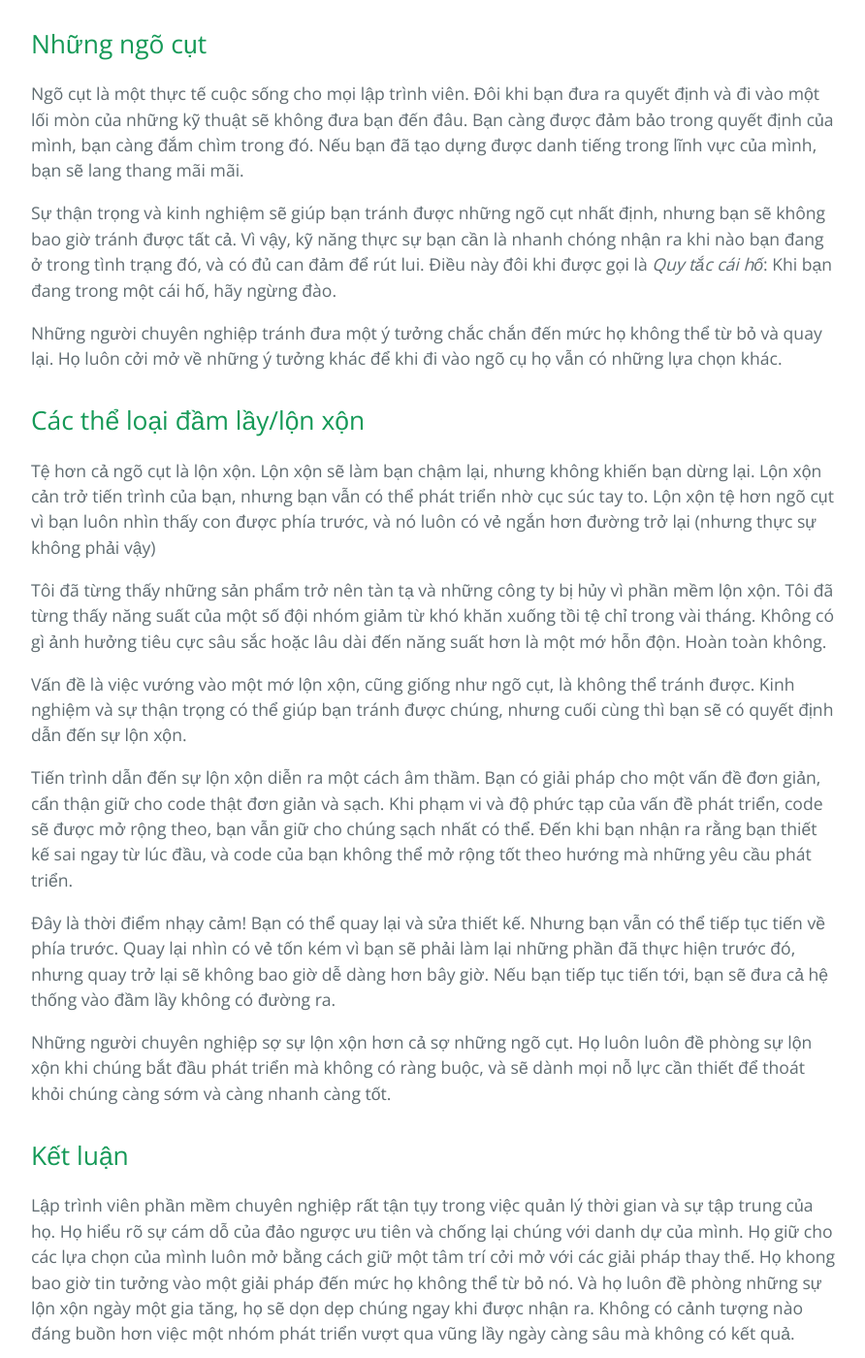
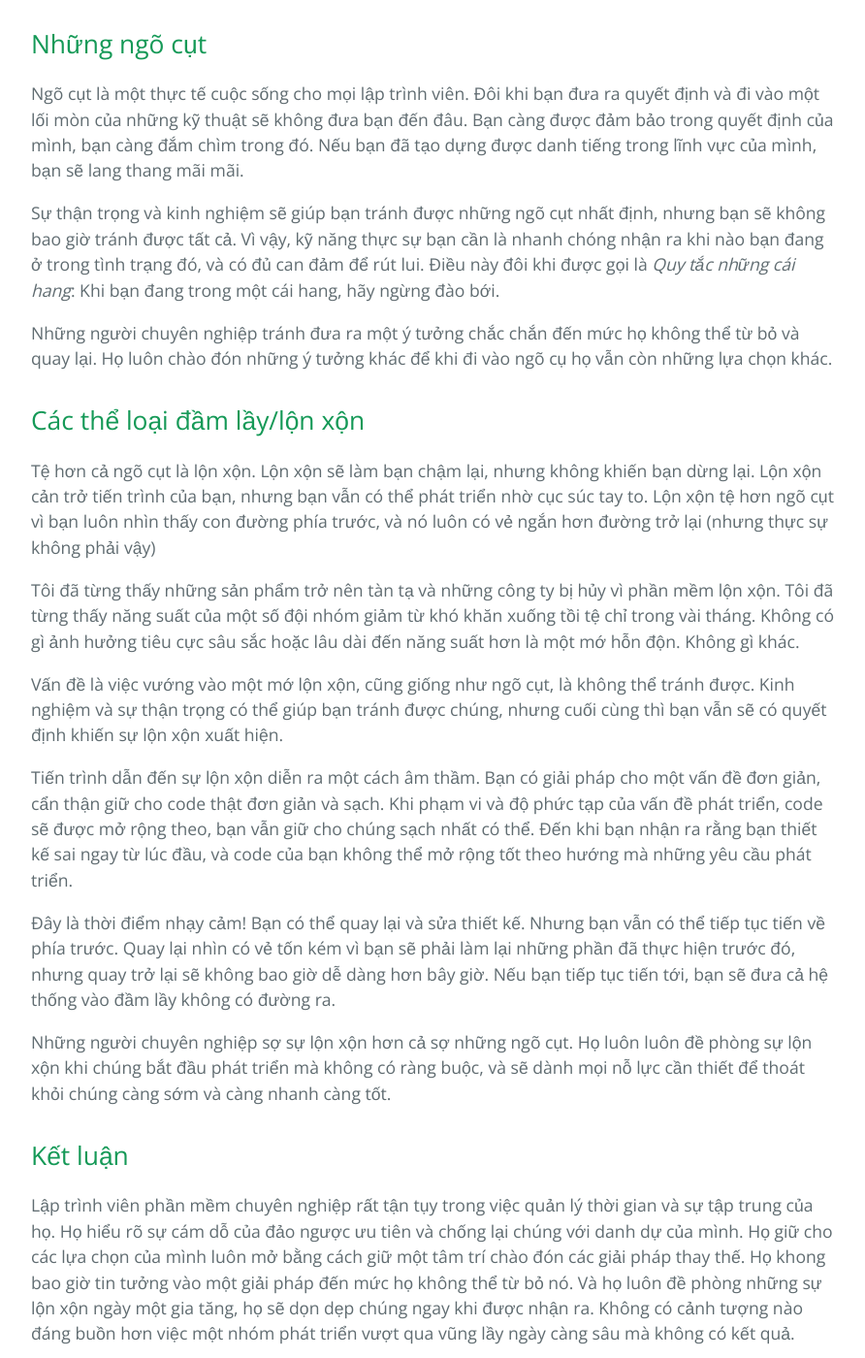
Before and after one commit to HaiBV/haibv.github.io, a Jekyll site: the page built from clean-coder/chapter-9-time-management.md, in a window 1280 px wide and 1400 px high, scrolled down 8915 px. Shown: the whole window at 97% size, without its empty margins (192-1084 px from the left). Built offline with Jekyll 4.4.1, drawn with Linux system fonts in a browser that asks for light colours; our own code applies the rules of GitHub Pages for plain Markdown files; some of the changed text lies outside the part shown.

Commit message:
Book - The Clean Coder - Correction - C9

```diff
--- a/clean-coder/chapter-9-time-management.md
+++ b/clean-coder/chapter-9-time-management.md
@@ -177,17 +177,17 @@ Rõ ràng đây là một hành động thiếu chuyên nghiệp. Những ngư
 
 Ngõ cụt là một thực tế cuộc sống cho mọi lập trình viên. Đôi khi bạn đưa ra quyết định và đi vào một lối mòn của những kỹ thuật sẽ không đưa bạn đến đâu. Bạn càng được đảm bảo trong quyết định của mình, bạn càng đắm chìm trong đó. Nếu bạn đã tạo dựng được danh tiếng trong lĩnh vực của mình, bạn sẽ lang thang mãi mãi.
 
-Sự thận trọng và kinh nghiệm sẽ giúp bạn tránh được những ngõ cụt nhất định, nhưng bạn sẽ không bao giờ tránh được tất cả. Vì vậy, kỹ năng thực sự bạn cần là nhanh chóng nhận ra khi nào bạn đang ở trong tình trạng đó, và có đủ can đảm để rút lui. Điều này đôi khi được gọi là _Quy tắc cái hố_: Khi bạn đang trong một cái hố, hãy ngừng đào.
+Sự thận trọng và kinh nghiệm sẽ giúp bạn tránh được những ngõ cụt nhất định, nhưng bạn sẽ không bao giờ tránh được tất cả. Vì vậy, kỹ năng thực sự bạn cần là nhanh chóng nhận ra khi nào bạn đang ở trong tình trạng đó, và có đủ can đảm để rút lui. Điều này đôi khi được gọi là _Quy tắc những cái hang_: Khi bạn đang trong một cái hang, hãy ngừng đào bới.
 
-Những người chuyên nghiệp tránh đưa một ý tưởng chắc chắn đến mức họ không thể từ bỏ và quay lại. Họ luôn cởi mở về những ý tưởng khác để khi đi vào ngõ cụ họ vẫn có những lựa chọn khác.
+Những người chuyên nghiệp tránh đưa ra một ý tưởng chắc chắn đến mức họ không thể từ bỏ và quay lại. Họ luôn chào đón những ý tưởng khác để khi đi vào ngõ cụ họ vẫn còn những lựa chọn khác.
 
 ## Các thể loại đầm lầy/lộn xộn
 
-Tệ hơn cả ngõ cụt là lộn xộn. Lộn xộn sẽ làm bạn chậm lại, nhưng không khiến bạn dừng lại. Lộn xộn cản trở tiến trình của bạn, nhưng bạn vẫn có thể phát triển nhờ cục súc tay to. Lộn xộn tệ hơn ngõ cụt vì bạn luôn nhìn thấy con được phía trước, và nó luôn có vẻ ngắn hơn đường trở lại (nhưng thực sự không phải vậy)
+Tệ hơn cả ngõ cụt là lộn xộn. Lộn xộn sẽ làm bạn chậm lại, nhưng không khiến bạn dừng lại. Lộn xộn cản trở tiến trình của bạn, nhưng bạn vẫn có thể phát triển nhờ cục súc tay to. Lộn xộn tệ hơn ngõ cụt vì bạn luôn nhìn thấy con đường phía trước, và nó luôn có vẻ ngắn hơn đường trở lại (nhưng thực sự không phải vậy)
 
-Tôi đã từng thấy những sản phẩm trở nên tàn tạ và những công ty bị hủy vì phần mềm lộn xộn. Tôi đã từng thấy năng suất của một số đội nhóm giảm từ khó khăn xuống tồi tệ chỉ trong vài tháng. Không có gì ảnh hưởng tiêu cực sâu sắc hoặc lâu dài đến năng suất hơn là một mớ hỗn độn. Hoàn toàn không.
+Tôi đã từng thấy những sản phẩm trở nên tàn tạ và những công ty bị hủy vì phần mềm lộn xộn. Tôi đã từng thấy năng suất của một số đội nhóm giảm từ khó khăn xuống tồi tệ chỉ trong vài tháng. Không có gì ảnh hưởng tiêu cực sâu sắc hoặc lâu dài đến năng suất hơn là một mớ hỗn độn. Không gì khác.
 
-Vấn đề là việc vướng vào một mớ lộn xộn, cũng giống như ngõ cụt, là không thể tránh được. Kinh nghiệm và sự thận trọng có thể giúp bạn tránh được chúng, nhưng cuối cùng thì bạn sẽ có quyết định dẫn đến sự lộn xộn.
+Vấn đề là việc vướng vào một mớ lộn xộn, cũng giống như ngõ cụt, là không thể tránh được. Kinh nghiệm và sự thận trọng có thể giúp bạn tránh được chúng, nhưng cuối cùng thì bạn vẫn sẽ có quyết định khiến sự lộn xộn xuất hiện.
 
 Tiến trình dẫn đến sự lộn xộn diễn ra một cách âm thầm. Bạn có giải pháp cho một vấn đề đơn giản, cẩn thận giữ cho code thật đơn giản và sạch. Khi phạm vi và độ phức tạp của vấn đề phát triển, code sẽ được mở rộng theo, bạn vẫn giữ cho chúng sạch nhất có thể. Đến khi bạn nhận ra rằng bạn thiết kế sai ngay từ lúc đầu, và code của bạn không thể mở rộng tốt theo hướng mà những yêu cầu phát triển.
 
@@ -197,4 +197,4 @@ Những người chuyên nghiệp sợ sự lộn xộn hơn cả sợ những n
 
 ## Kết luận
 
-Lập trình viên phần mềm chuyên nghiệp rất tận tụy trong việc quản lý thời gian và sự tập trung của họ. Họ hiểu rõ sự cám dỗ của đảo ngược ưu tiên và chống lại chúng với danh dự của mình. Họ giữ cho các lựa chọn của mình luôn mở bằng cách giữ một tâm trí cởi mở với các giải pháp thay thế. Họ khong bao giờ tin tưởng vào một giải pháp đến mức họ không thể từ bỏ nó. Và họ luôn đề phòng những sự lộn xộn ngày một gia tăng, họ sẽ dọn dẹp chúng ngay khi được nhận ra. Không có cảnh tượng nào đáng buồn hơn việc một nhóm phát triển vượt qua vũng lầy ngày càng sâu mà không có kết quả.
+Lập trình viên phần mềm chuyên nghiệp rất tận tụy trong việc quản lý thời gian và sự tập trung của họ. Họ hiểu rõ sự cám dỗ của đảo ngược ưu tiên và chống lại chúng với danh dự của mình. Họ giữ cho các lựa chọn của mình luôn mở bằng cách giữ một tâm trí chào đón các giải pháp thay thế. Họ khong bao giờ tin tưởng vào một giải pháp đến mức họ không thể từ bỏ nó. Và họ luôn đề phòng những sự lộn xộn ngày một gia tăng, họ sẽ dọn dẹp chúng ngay khi được nhận ra. Không có cảnh tượng nào đáng buồn hơn việc một nhóm phát triển vượt qua vũng lầy ngày càng sâu mà không có kết quả.
```
Also changed, not shown: other parts of clean-coder/chapter-9-time-management.md (+1 -1 lines).
